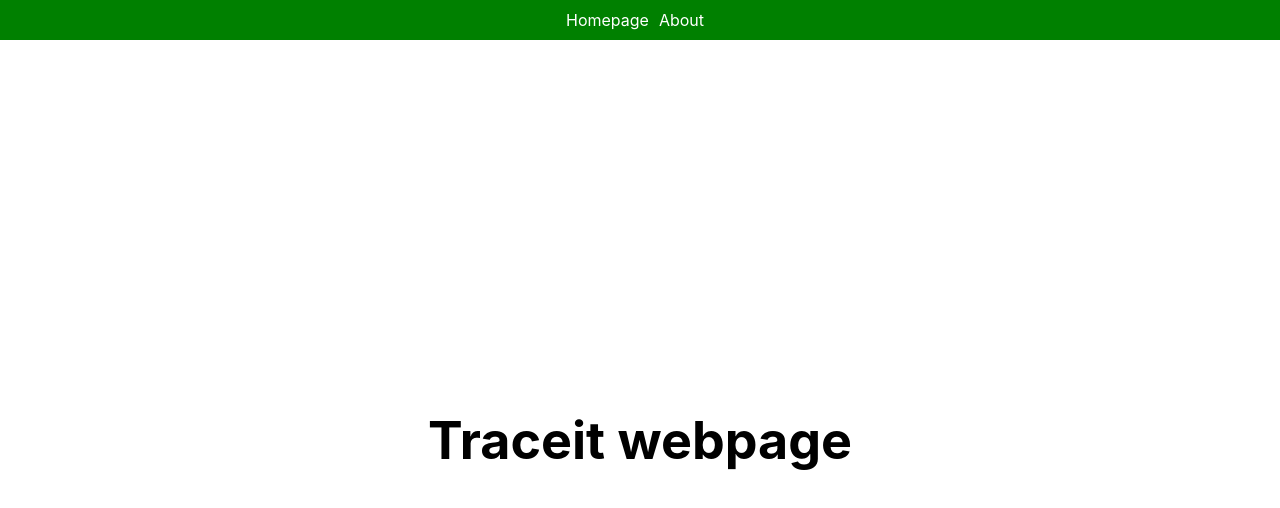
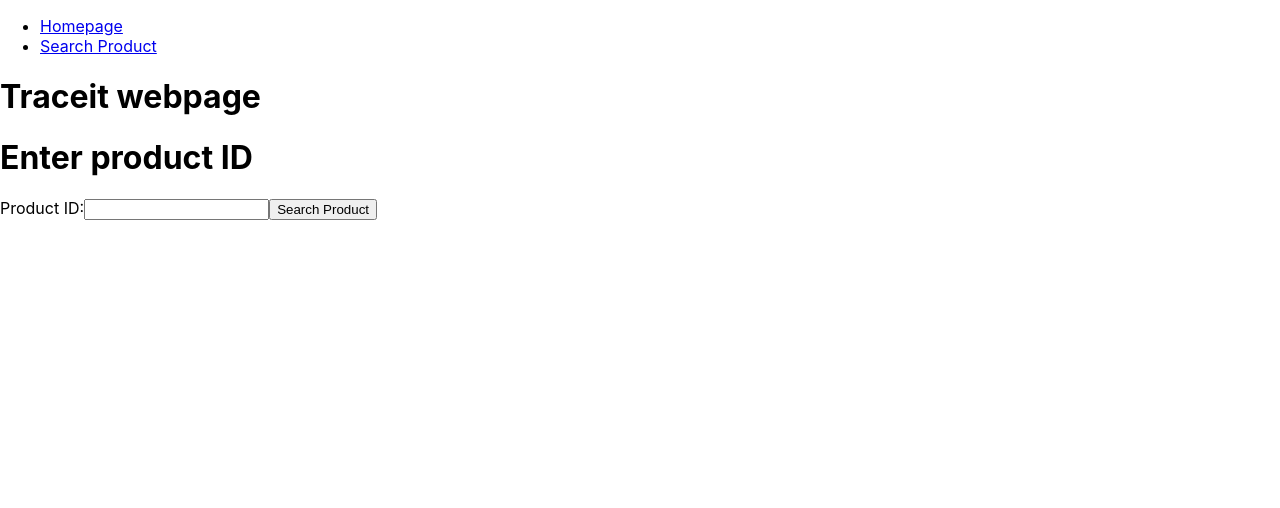
Before and after one commit to TraceItApp/traceit-main-webpage, a React (Create React App) app: page /searchproduct in a window 1280 px wide. Shown: the top 508 px of the page. Built offline with nearby package versions, Linux system fonts and the light colour scheme.

Commit message:
added supabase integration

```diff
--- a/package.json
+++ b/package.json
@@ -3,11 +3,13 @@
   "version": "0.1.0",
   "private": true,
   "dependencies": {
+    "@supabase/supabase-js": "^2.26.0",
     "@testing-library/jest-dom": "^5.16.5",
     "@testing-library/react": "^13.4.0",
     "@testing-library/user-event": "^13.5.0",
     "react": "^18.2.0",
     "react-dom": "^18.2.0",
+    "react-router-dom": "^6.14.2",
     "react-scripts": "5.0.1",
     "web-vitals": "^2.1.4"
   },
--- a/src/App.js
+++ b/src/App.js
@@ -1,20 +1,31 @@
-import logo from './logo.svg';
-import './App.css';
+import { BrowserRouter as Router, Link, Route, Routes } from "react-router-dom";
+import ProductSearch from "./pages/searchproduct";
 
 function App() {
   return (
+    <Router>
       <div className="App">
         <nav className="Navbar">
           <ul className="Nav-links">
-          <li><a href="/">Homepage</a></li>
-          <li><a href="/about">About</a></li>
+            <li>
+              <Link to="/">Homepage</Link>
+            </li>
+            <li>
+              <Link to="/searchproduct">Search Product</Link>
+            </li>
           </ul>
         </nav>
+
         <header className="App-header">
           <h1>Traceit webpage</h1>
         </header>
+
+        <Routes>
+          <Route path="/" element={<></>} />
+          <Route path="/searchproduct" element={<ProductSearch />} />
+        </Routes>
       </div>
+    </Router>
   );
 }
-
 export default App;
--- /dev/null
+++ b/src/pages/searchproduct.js
@@ -0,0 +1,46 @@
+import React, { useState } from "react";
+import { supabaseClient } from "./supabaseClient";
+
+function ProductSearch() {
+  const [productId, setProductId] = useState(""); // Create a state variable for the product ID
+  const [supabaseResult, setSupabaseResult] = useState(""); // Create a state variable for the product ID
+
+  const handleSubmit = async (e) => {
+    e.preventDefault(); // Prevent the default form submit action
+    // console.log("Product ID:", productId); // For now, just log the product ID
+    // Here, you can add code to call the function that searches for the product using Supabase.
+    const { data, error } = await supabaseClient
+      .from("gapwomen")
+      .select("fabric")
+      .eq("ProductID", productId);
+    if (error) {
+      console.error(error);
+      return;
+    }
+    let resultString = "";
+    for (let row of data) resultString = resultString + " " + row.fabric;
+    setSupabaseResult(resultString);
+  };
+
+  return (
+    <div>
+      <h1>Enter product ID</h1>
+
+      <form onSubmit={handleSubmit}>
+        <label>
+          Product ID:
+          <input
+            type="text"
+            value={productId}
+            onChange={(e) => setProductId(e.target.value)}
+          />
+        </label>
+
+        <button type="submit">Search Product</button>
+      </form>
+      {supabaseResult}
+    </div>
+  );
+}
+
+export default ProductSearch;
```
Also changed, not shown: src/Navbar/NavbarElements.js (added, +53 -0 lines), src/index.js (+6 -6 lines), 2 other files (tests, documents, lock files or other folders). Lines whose indentation alone changed are shown as unchanged.
